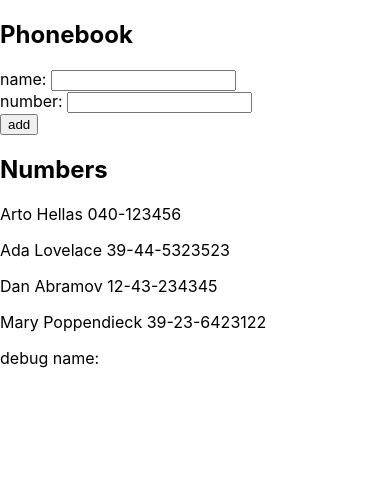
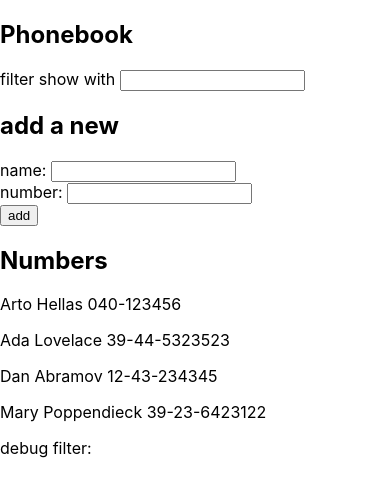
Before and after one commit to Juanpcs13683/React_Part2, a React (Create React App) app in the folder phonebook/: page / in a window 390 px wide. Shown: the top 496 px of the page. Built offline with nearby package versions, Linux system fonts and the light colour scheme.

Commit message:
phonebook step3 and step 4 done

```diff
--- a/phonebook/src/App.js
+++ b/phonebook/src/App.js
@@ -10,6 +10,7 @@ const App = () => {
   ])
   const [newName, setNewName] = useState('')
   const [newNumber, setNewNumber] = useState('')
+  const [filter, setFilter] = useState('')
 
   //this part is used to add new persons
   const addPerson = (event) => {
@@ -37,7 +38,7 @@ const App = () => {
     setNewNumber('')
 
   }
-  console.log(persons)
+  //console.log(persons)
 
   //this part let us to change the variable while it is modified
   const handleNameChange = (event) => {
@@ -50,9 +51,22 @@ const App = () => {
     setNewNumber(event.target.value)
   }
 
+  const handleFilterChange = (event) => {
+    console.log(event.target.value)
+    setFilter(event.target.value)
+  }
+
+  //to show filter data
+  const personsToShow = filter === ''
+  ? persons : persons.filter(person => person.name.toLowerCase().includes(filter.toLowerCase()))
+
   return(
     <div>
       <h2>Phonebook</h2>
+      <div>
+        <label>filter show with <input value={filter} onChange={handleFilterChange} /></label>
+      </div>
+      <h2>add a new</h2>
       <form onSubmit={addPerson}>
         <div>
           name: <input value={newName}  onChange={handleNameChange}/>
@@ -66,9 +80,9 @@ const App = () => {
       </form>
       <h2>Numbers</h2>
       <div>
-        {persons.map(person => <p key={person.id}>{person.name} {person.number}</p>)}
+        {personsToShow.map(person => <p key={person.id}>{person.name} {person.number}</p>)}
       </div>
-      <div>debug name: {newName}</div>
+      <div>debug filter: {filter}</div>
     </div>
 
   )
```
